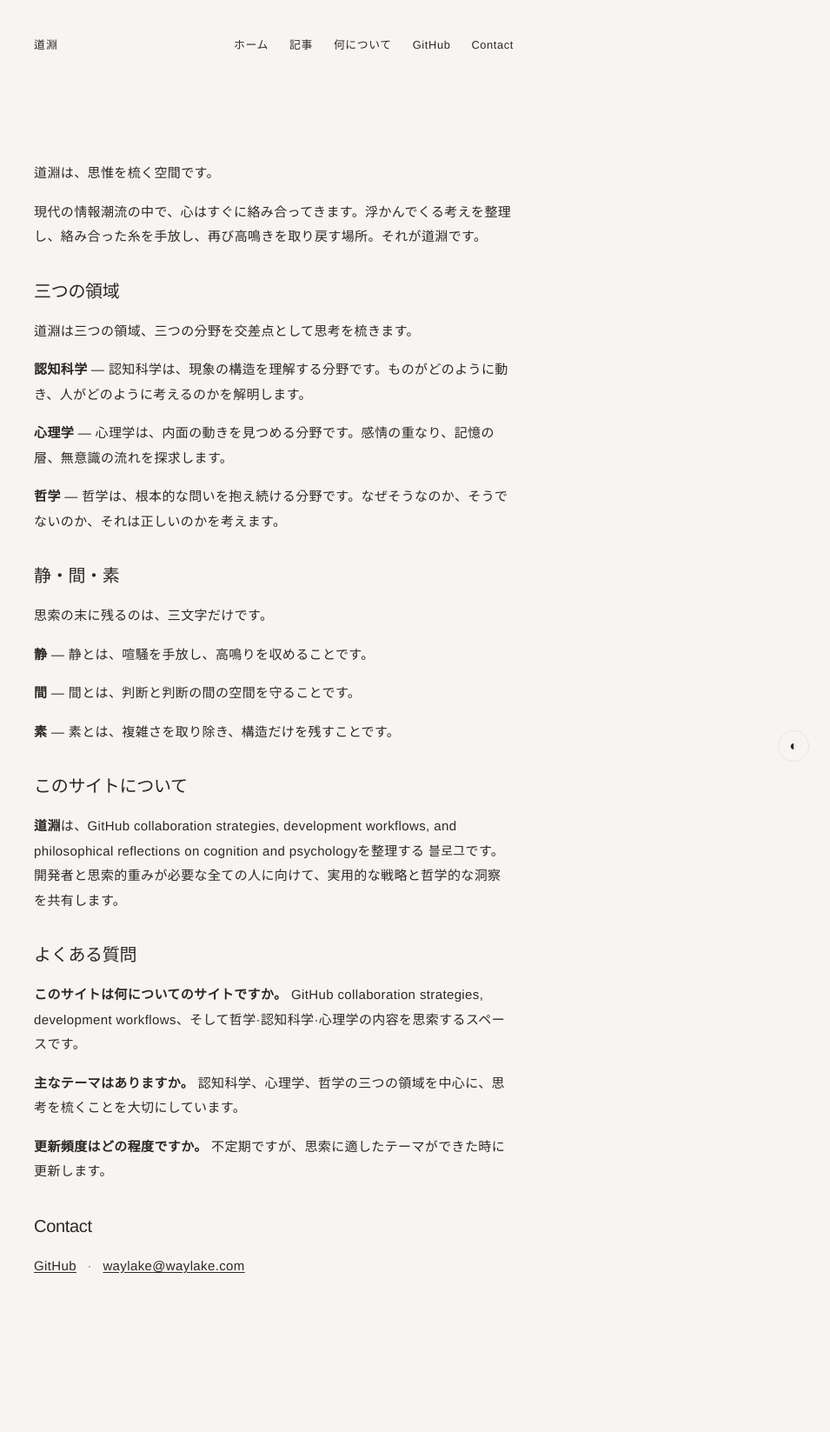
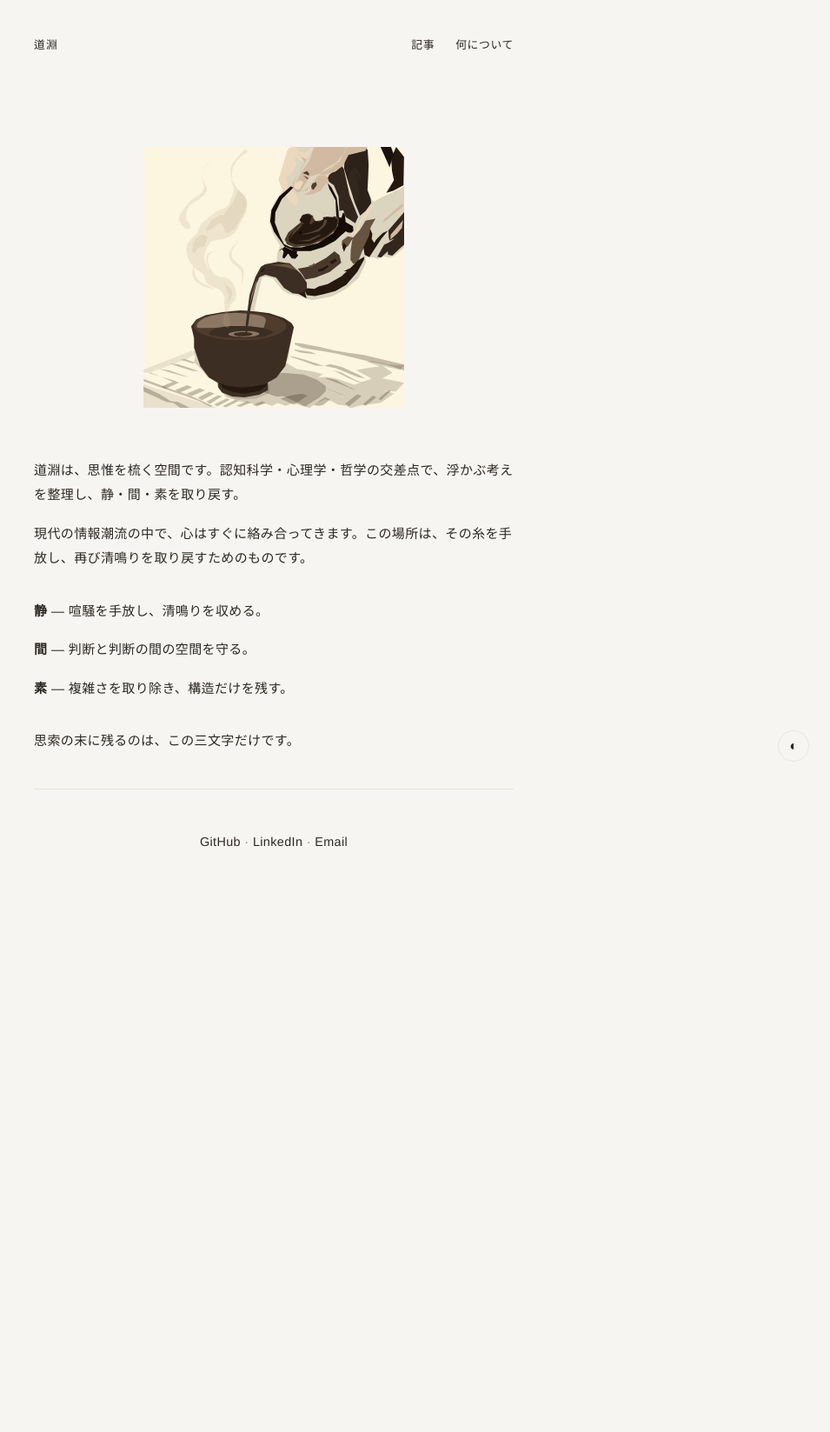
Before and after one commit to waylake/waylake.github.io, a Jekyll site: the page built from about/index.md, in a window 1280 px wide. Shown: the whole page at 87% size, without its empty margins (325-1280 px from the left). Built offline with Jekyll 4.4.1, drawn with Linux system fonts in a browser that asks for light colours; after the commit the page ends 1143 px from its top, so only the background shows below that.

Commit message:
feat(landing): Sumi-e 갤러리 추가 및 랜딩 페이지 개편
- 랜딩 페이지에 Zen 철학(静·間·素·空)을 표현하는 sumi-e 갤러리 추가
- 카테고리 카드를 상단으로 이동하여 레이아웃 재구성
- about 페이지에 '素' 이미지 추가
- 내비게이션 단순화

Co-Authored-By: Claude Opus 4.6 <noreply@anthropic.com>

```diff
--- a/_includes/header.html
+++ b/_includes/header.html
@@ -7,15 +7,8 @@
 
     <nav class="site-nav">
       <div class="trigger">
-        <a class="page-link" href="{{ "/" | relative_url }}">ホーム</a>
         <a class="page-link" href="{{ "/posts/" | relative_url }}">記事</a>
         <a class="page-link" href="{{ "/about/" | relative_url }}">何について</a>
-        {% if site.github_username %}
-          <a class="page-link" href="https://github.com/{{ site.github_username }}" target="_blank" rel="noopener">GitHub</a>
-        {% endif %}
-        {% if site.email %}
-          <a class="page-link" href="mailto:{{ site.email }}">Contact</a>
-        {% endif %}
       </div>
     </nav>
   </div>
--- a/about/index.md
+++ b/about/index.md
@@ -4,47 +4,77 @@ title: 何について
 description: 道淵の理念と目的
 ---
 
-道淵は、思惟を梳く空間です。
+<style>
+  .about-hero-image {
+    width: 100%;
+    max-width: 300px;
+    margin: 0 auto 3rem;
+    display: block;
+  }
 
-現代の情報潮流の中で、心はすぐに絡み合ってきます。浮かんでくる考えを整理し、絡み合った糸を手放し、再び高鳴きを取り戻す場所。それが道淵です。
+  .about-hero-image img {
+    width: 100%;
+    height: auto;
+    filter: grayscale(20%);
+  }
 
-## 三つの領域
+  [data-theme="dark"] .about-hero-image img {
+    filter: grayscale(20%) brightness(0.75);
+  }
 
-道淵は三つの領域、三つの分野を交差点として思考を梳きます。
+  .about-content {
+    max-width: 600px;
+    margin: 0 auto;
+    line-height: 1.8;
+  }
 
-**認知科学** — 認知科学は、現象の構造を理解する分野です。ものがどのように動き、人がどのように考えるのかを解明します。
+  .philosophy-list {
+    margin: 2rem 0;
+  }
 
-**心理学** — 心理学は、内面の動きを見つめる分野です。感情の重なり、記憶の層、無意識の流れを探求します。
+  .philosophy-item {
+    margin: 1rem 0;
+  }
 
-**哲学** — 哲学は、根本的な問いを抱え続ける分野です。なぜそうなのか、そうでないのか、それは正しいのかを考えます。
+  .about-footer {
+    margin-top: 3rem;
+    text-align: center;
+    font-size: 0.9rem;
+    color: var(--muted);
+  }
 
-## 静・間・素
+  .about-footer a {
+    color: var(--text);
+    text-decoration: none;
+  }
 
-思索の末に残るのは、三文字だけです。
+  .about-footer a:hover {
+    color: var(--muted);
+  }
+</style>
 
-**静** — 静とは、喧騒を手放し、高鳴りを収めることです。
+<div class="about-hero-image">
+  <img src="{{ '/ast/sumi_e_hand_pouring_water.svg' | relative_url }}" alt="素 - Simplicity">
+</div>
 
-**間** — 間とは、判断と判断の間の空間を守ることです。
+<div class="about-content">
+  <p>道淵は、思惟を梳く空間です。認知科学・心理学・哲学の交差点で、浮かぶ考えを整理し、静・間・素を取り戻す。</p>
 
-**素** — 素とは、複雑さを取り除き、構造だけを残すことです。
+  <p>現代の情報潮流の中で、心はすぐに絡み合ってきます。この場所は、その糸を手放し、再び清鳴りを取り戻すためのものです。</p>
 
-## このサイトについて
+  <div class="philosophy-list">
+    <p class="philosophy-item"><strong>静</strong> — 喧騒を手放し、清鳴りを収める。</p>
+    <p class="philosophy-item"><strong>間</strong> — 判断と判断の間の空間を守る。</p>
+    <p class="philosophy-item"><strong>素</strong> — 複雑さを取り除き、構造だけを残す。</p>
+  </div>
 
-**道淵**は、GitHub collaboration strategies, development workflows, and philosophical reflections on cognition and psychologyを整理する 블로그です。開発者と思索的重みが必要な全ての人に向けて、実用的な戦略と哲学的な洞察を共有します。
+  <p>思索の末に残るのは、この三文字だけです。</p>
 
-## よくある質問
+  <hr>
 
-**このサイトは何についてのサイトですか。**
-GitHub collaboration strategies, development workflows、そして哲学·認知科学·心理学の内容を思索するスペースです。
-
-**主なテーマはありますか。**
-認知科学、心理学、哲学の三つの領域を中心に、思考を梳くことを大切にしています。
-
-**更新頻度はどの程度ですか。**
-不定期ですが、思索に適したテーマができた時に更新します。
-
-## Contact
-
-<a href="https://github.com/{{ site.github_username }}" target="_blank" rel="noopener">GitHub</a>
-<span style="color: var(--muted); margin: 0 0.5rem;">·</span>
-<a href="mailto:{{ site.email }}">{{ site.email }}</a>
+  <div class="about-footer">
+    <a href="https://github.com/waylake">GitHub</a> ·
+    <a href="https://www.linkedin.com/in/waylake/">LinkedIn</a> ·
+    <a href="mailto:waylake@waylake.com">Email</a>
+  </div>
+</div>
```
Also changed, not shown: _includes/index-style.html (+172 -0 lines), _includes/index-template.html (+33 -21 lines), ast/sumi_e_emptiness.svg (added), ast/sumi_e_hand_pouring_water.svg (added), ast/sumi_e_space.svg (added), ast/sumi_e_stillness.svg (added).
